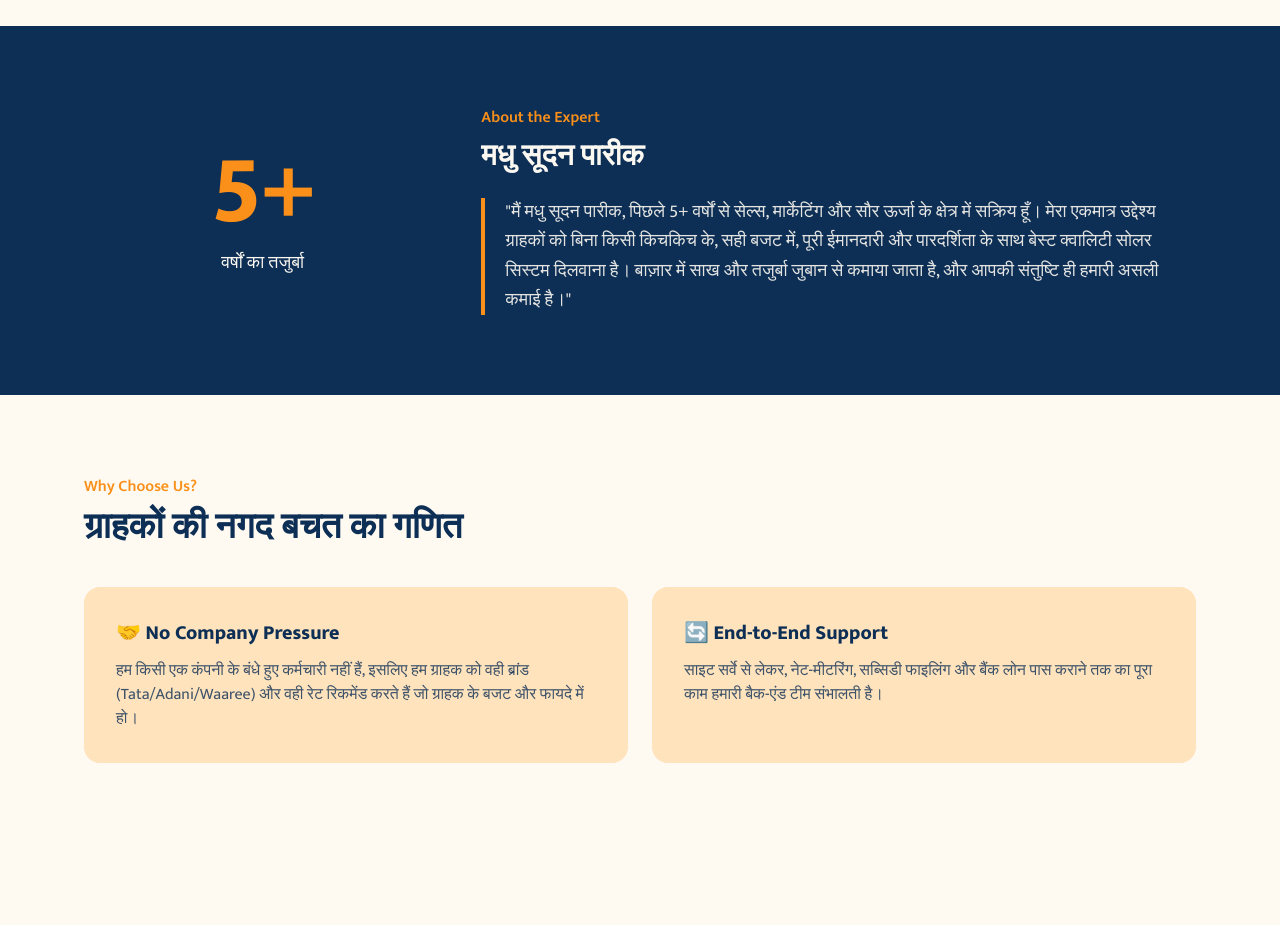
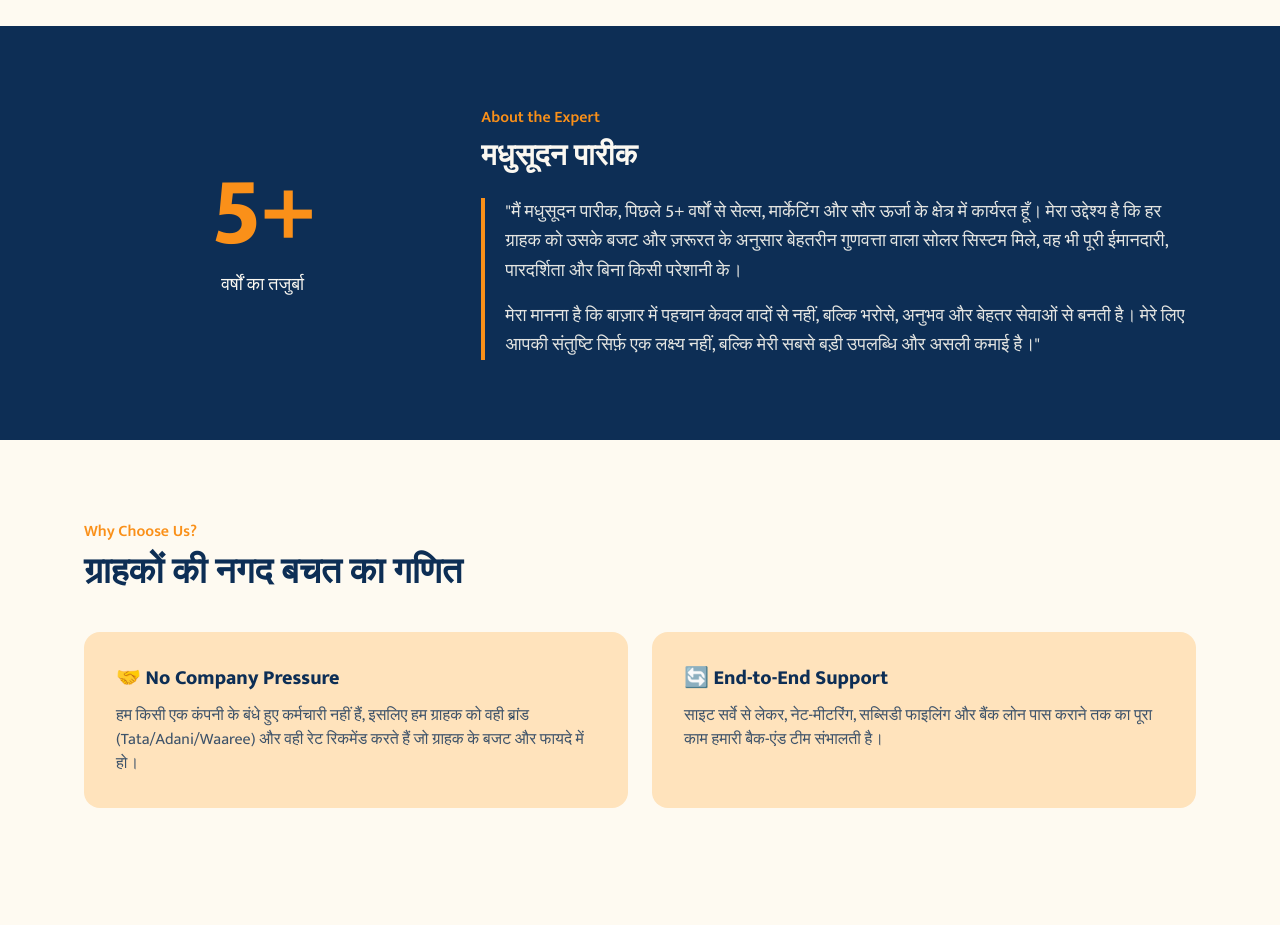
Before and after one commit to madhuratan/mspsolar, a React (Vite) app: page / in a window 1280 px wide. Shown: the part 1220-2145 px from the top of the page. Built offline with nearby package versions, Linux system fonts and the light colour scheme.

Commit message:
Update the About the Expert quote and spell the name मधुसूदन पारीक
Co-Authored-By: Claude Opus 5.5 <noreply@anthropic.com>

```diff
--- a/src/App.tsx
+++ b/src/App.tsx
@@ -117,11 +117,17 @@ function About() {
         </div>
         <div>
           <p className="font-semibold text-sun">About the Expert</p>
-          <h2 className="mt-2 text-3xl font-extrabold">मधु सूदन पारीक</h2>
-          <blockquote className="mt-6 border-l-4 border-sun pl-5 text-lg leading-relaxed text-primary-foreground/90">
-            "मैं मधु सूदन पारीक, पिछले 5+ वर्षों से सेल्स, मार्केटिंग और सौर ऊर्जा के क्षेत्र में सक्रिय हूँ। मेरा एकमात्र उद्देश्य
-            ग्राहकों को बिना किसी किचकिच के, सही बजट में, पूरी ईमानदारी और पारदर्शिता के साथ बेस्ट क्वालिटी सोलर सिस्टम दिलवाना
-            है। बाज़ार में साख और तजुर्बा जुबान से कमाया जाता है, और आपकी संतुष्टि ही हमारी असली कमाई है।"
+          <h2 className="mt-2 text-3xl font-extrabold">मधुसूदन पारीक</h2>
+          <blockquote className="mt-6 space-y-4 border-l-4 border-sun pl-5 text-lg leading-relaxed text-primary-foreground/90">
+            <p>
+              "मैं मधुसूदन पारीक, पिछले 5+ वर्षों से सेल्स, मार्केटिंग और सौर ऊर्जा के क्षेत्र में कार्यरत हूँ। मेरा उद्देश्य है कि हर
+              ग्राहक को उसके बजट और ज़रूरत के अनुसार बेहतरीन गुणवत्ता वाला सोलर सिस्टम मिले, वह भी पूरी ईमानदारी, पारदर्शिता और
+              बिना किसी परेशानी के।
+            </p>
+            <p>
+              मेरा मानना है कि बाज़ार में पहचान केवल वादों से नहीं, बल्कि भरोसे, अनुभव और बेहतर सेवाओं से बनती है। मेरे लिए आपकी
+              संतुष्टि सिर्फ़ एक लक्ष्य नहीं, बल्कि मेरी सबसे बड़ी उपलब्धि और असली कमाई है।"
+            </p>
           </blockquote>
         </div>
       </div>
```
